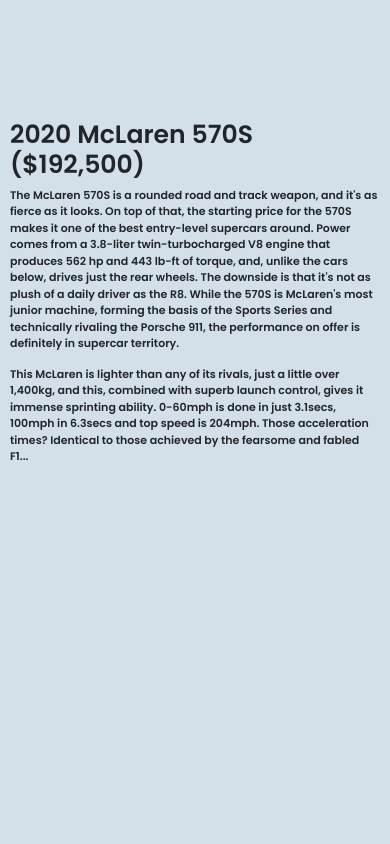
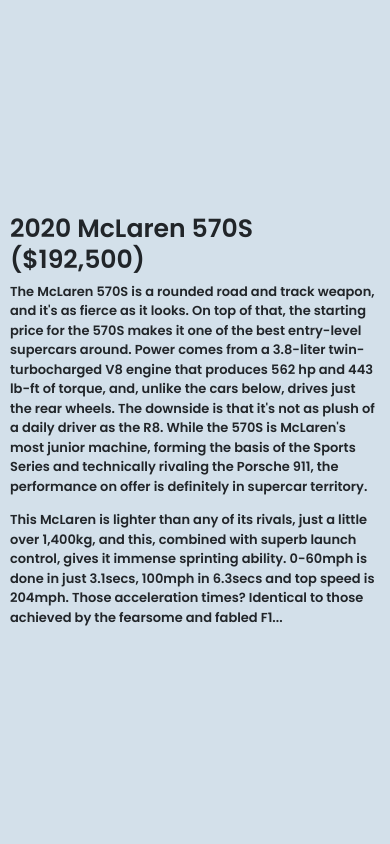
Before and after one commit to Lucifer-5/Supercars, a plain HTML site: page index.html in a window 390 px wide. Shown: the part 940-1784 px from the top of the page. Drawn offline with nearby package versions, Linux system fonts and the light colour scheme; a script that the page names is missing; a web font is replaced by a local one.

Commit message:
Update styles.css

```diff
--- a/css/styles.css
+++ b/css/styles.css
@@ -152,13 +152,13 @@ mix-blend-mode: color;
     width: 50%;
 }
   .info{
-    height: 443px;
+    height: 700px;
 
   }
   .content{
     position: relative;
 top: -51px;
-    font-size: 11px;
+    font-size: 13px;
   }
 .parallax1{
   height:50vh;
```
